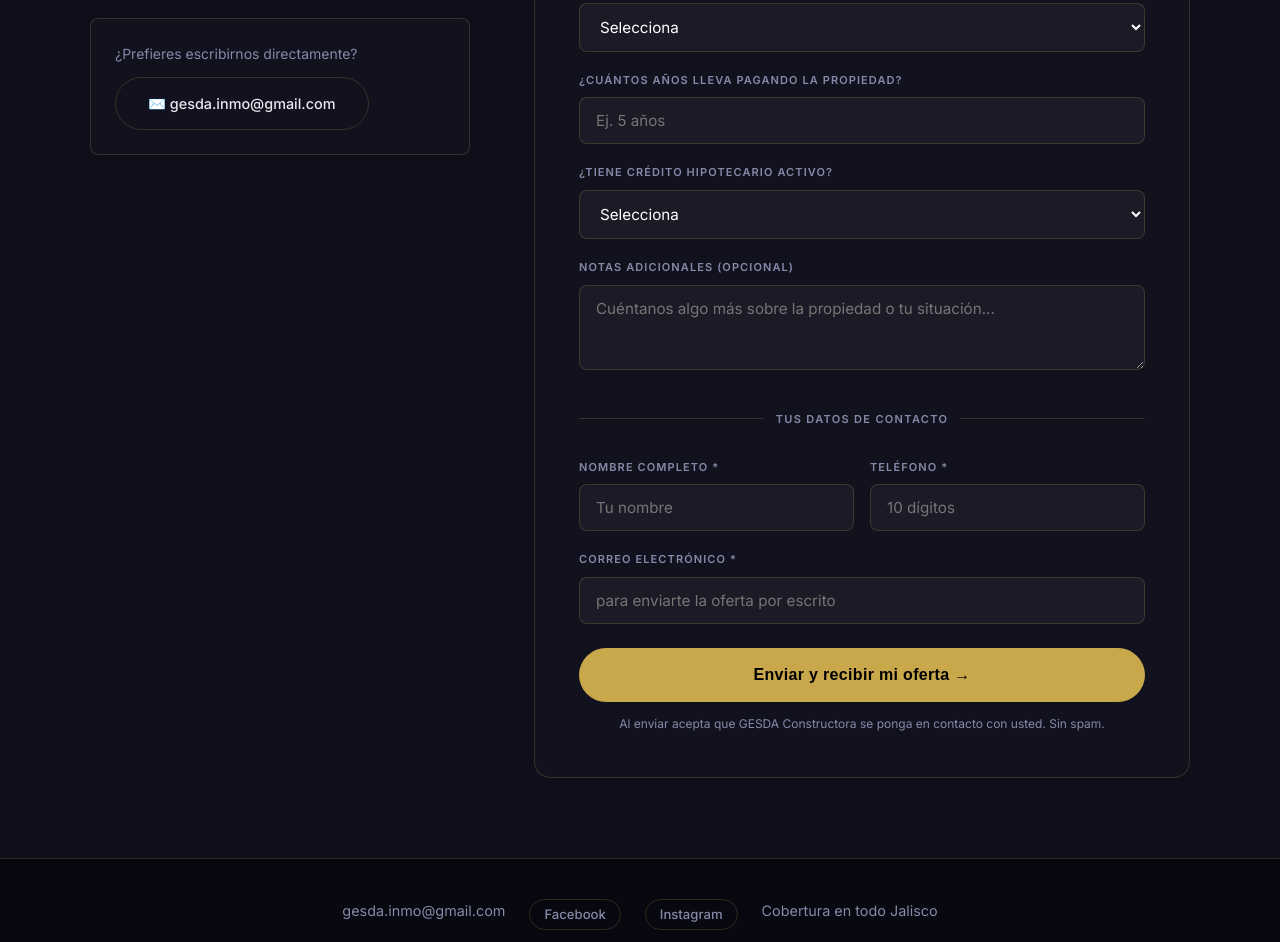
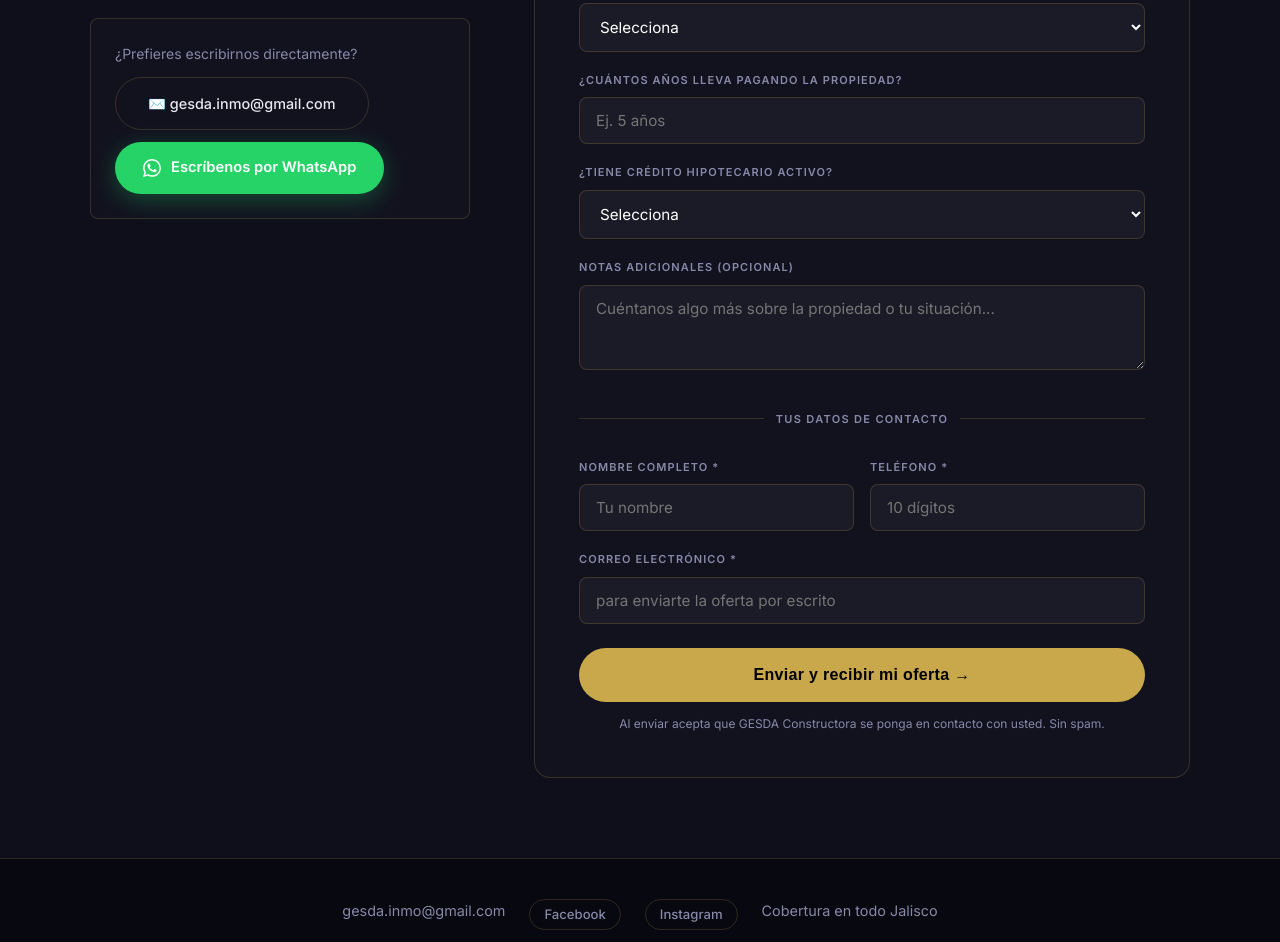
Before and after one commit to elliotSoltero/GESDA_INMO, a plain HTML site: page vender.html in a window 1280 px wide. Shown: the part 1072-2014 px from the top of the page. Drawn offline with nearby package versions, Linux system fonts and the light colour scheme.

Commit message:
WhatsApp: botones con mensaje pre-llenado en vender y construccion
- vender.html: boton WhatsApp con mensaje de venta de propiedad
- construccion.html: boton WhatsApp con mensaje de cotizacion, quita recuadro Llamanos
- style.css: estilos btn-whatsapp y contact-item--whatsapp

Co-Authored-By: Claude Sonnet 4.6 <noreply@anthropic.com>

```diff
--- a/assets/css/style.css
+++ b/assets/css/style.css
@@ -976,6 +976,35 @@ img { display: block; width: 100%; height: 100%; object-fit: cover; }
   border-color: var(--gold) !important;
 }
 
+/* ─── WHATSAPP BUTTON ─── */
+.btn-whatsapp {
+  display: inline-flex;
+  align-items: center;
+  gap: 10px;
+  background: #25D366;
+  color: #fff;
+  font-weight: 600;
+  font-size: 0.92rem;
+  padding: 14px 28px;
+  border-radius: 100px;
+  margin-top: 12px;
+  transition: var(--transition);
+  box-shadow: 0 6px 24px rgba(37, 211, 102, 0.3);
+}
+.btn-whatsapp:hover {
+  background: #1ebe5d;
+  transform: translateY(-2px);
+  box-shadow: 0 10px 32px rgba(37, 211, 102, 0.45);
+  color: #fff;
+}
+
+.contact-item--whatsapp {
+  border-color: rgba(37, 211, 102, 0.3) !important;
+}
+.contact-item--whatsapp:hover {
+  border-color: #25D366 !important;
+}
+
 .footer-min p {
   font-size: 12px;
   color: rgba(136,136,168,0.4);
--- a/vender.html
+++ b/vender.html
@@ -93,6 +93,10 @@
         <div class="vform-contact-aside">
           <p>¿Prefieres escribirnos directamente?</p>
           <a href="mailto:gesda.inmo@gmail.com" class="btn-outline">✉️ gesda.inmo@gmail.com</a>
+          <a href="https://wa.me/523334760271?text=Hola%2C%20me%20interesa%20vender%20mi%20propiedad%20y%20quisiera%20recibir%20una%20oferta.%20%C2%BFPodr%C3%ADan%20ayudarme%3F%20Les%20comparto%20los%20datos%3A%20Tipo%20de%20propiedad%3A%20%5BCasa%2FDepto%2FD%C3%BAplex%5D%20%7C%20Ubicaci%C3%B3n%3A%20%5BColonia%2C%20Municipio%5D%20%7C%20Cr%C3%A9dito%20activo%3A%20%5BS%C3%AD%2FNo%5D" target="_blank" rel="noopener" class="btn-whatsapp">
+            <svg xmlns="http://www.w3.org/2000/svg" width="18" height="18" viewBox="0 0 24 24" fill="currentColor"><path d="M17.472 14.382c-.297-.149-1.758-.867-2.03-.967-.273-.099-.471-.148-.67.15-.197.297-.767.966-.94 1.164-.173.199-.347.223-.644.075-.297-.15-1.255-.463-2.39-1.475-.883-.788-1.48-1.761-1.653-2.059-.173-.297-.018-.458.13-.606.134-.133.298-.347.446-.52.149-.174.198-.298.298-.497.099-.198.05-.371-.025-.52-.075-.149-.669-1.612-.916-2.207-.242-.579-.487-.5-.669-.51-.173-.008-.371-.01-.57-.01-.198 0-.52.074-.792.372-.272.297-1.04 1.016-1.04 2.479 0 1.462 1.065 2.875 1.213 3.074.149.198 2.096 3.2 5.077 4.487.709.306 1.262.489 1.694.625.712.227 1.36.195 1.871.118.571-.085 1.758-.719 2.006-1.413.248-.694.248-1.289.173-1.413-.074-.124-.272-.198-.57-.347m-5.421 7.403h-.004a9.87 9.87 0 01-5.031-1.378l-.361-.214-3.741.982.998-3.648-.235-.374a9.86 9.86 0 01-1.51-5.26c.001-5.45 4.436-9.884 9.888-9.884 2.64 0 5.122 1.03 6.988 2.898a9.825 9.825 0 012.893 6.994c-.003 5.45-4.437 9.884-9.885 9.884m8.413-18.297A11.815 11.815 0 0012.05 0C5.495 0 .16 5.335.157 11.892c0 2.096.547 4.142 1.588 5.945L.057 24l6.305-1.654a11.882 11.882 0 005.683 1.448h.005c6.554 0 11.89-5.335 11.893-11.893a11.821 11.821 0 00-3.48-8.413z"/></svg>
+            Escríbenos por WhatsApp
+          </a>
         </div>
       </div>
 
```
Also changed, not shown: construccion.html (+9 -7 lines).
